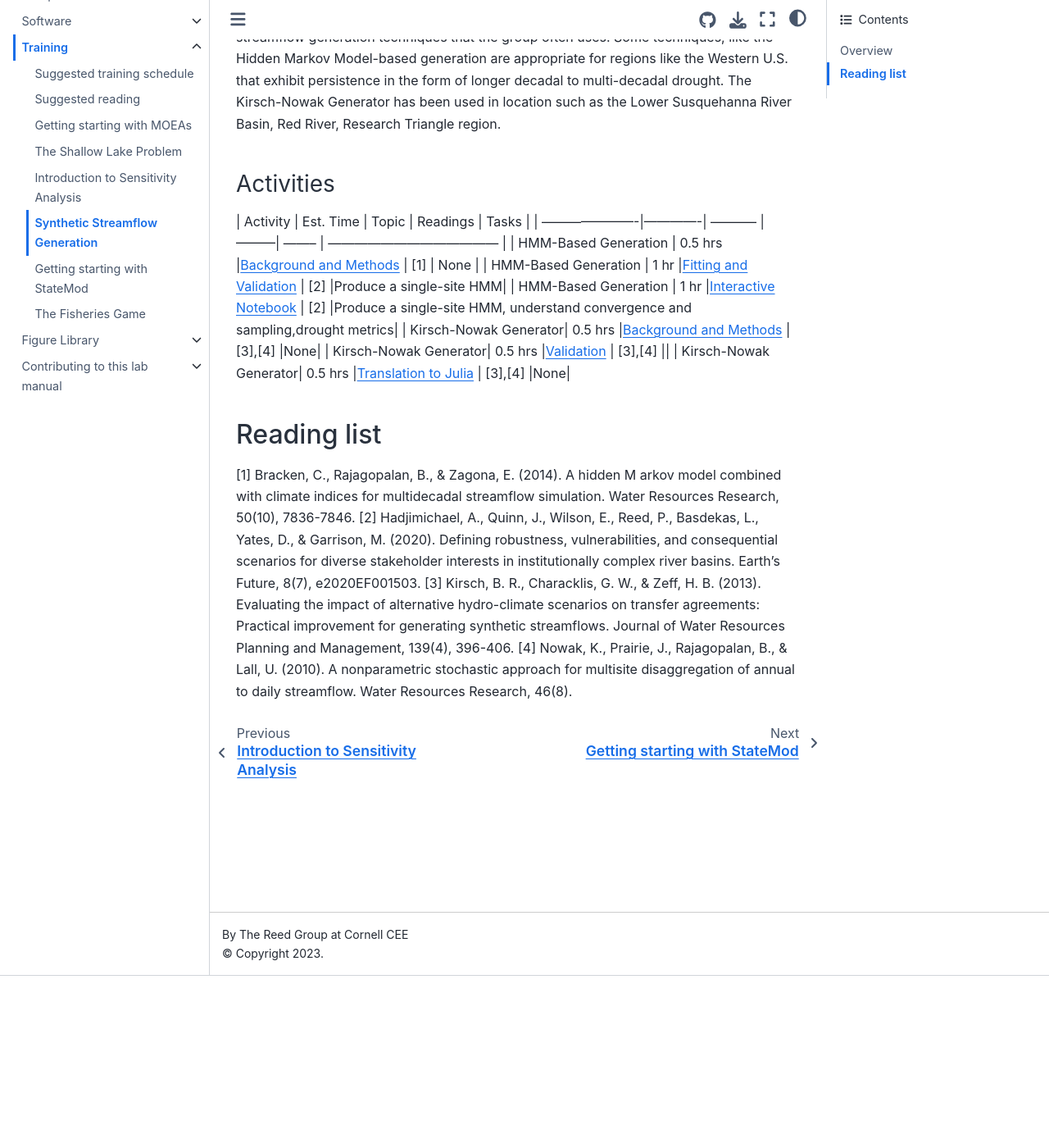
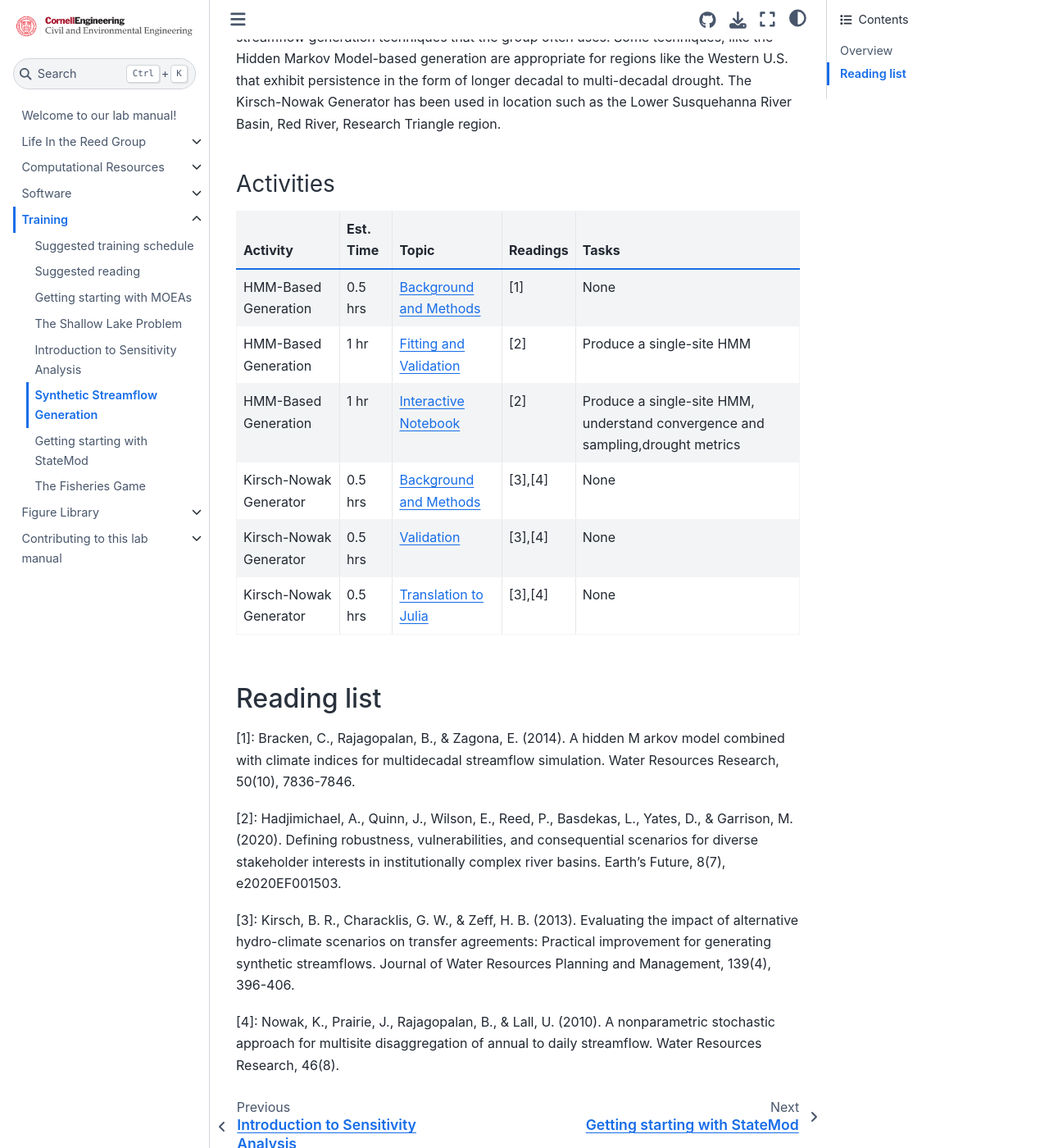
Before and after one commit to reedgroup/reedgroup.github.io, a Jupyter Book: the page built from docs/Training/SyntheticStreamflowGeneration.md, in a window 1280 px wide and 1400 px high, scrolled down 210 px. Shown: the whole window at 82% size. Built offline with Jupyter Book 1.0.4 settings and Sphinx 7.4.7 and the Sphinx Book theme 1.1.4, drawn with Linux system fonts in a browser that asks for light colours; pages that are not in the unit, such as notebooks, are missing from menus.

Commit message:
fix up synthetic streamflow generator

```diff
--- a/docs/Training/SyntheticStreamflowGeneration.md
+++ b/docs/Training/SyntheticStreamflowGeneration.md
@@ -8,17 +8,20 @@
 ### Activities
 
 | Activity              | Est. Time   |  Topic      | Readings | Tasks |
-| ----------------------|-------------| ----------- | ---------| -------- | --------------------------------------- |
+| ----------------------|-------------| ----------- | ---------| ------|
 | HMM-Based Generation  | 0.5 hrs     |[Background and Methods](https://waterprogramming.wordpress.com/2018/07/03/fitting-hidden-markov-models-part-i-background-and-methods/)  | [1] | None |
 | HMM-Based Generation  | 1 hr        |[Fitting and Validation](https://waterprogramming.wordpress.com/2018/07/03/fitting-hidden-markov-models-part-ii-sample-python-script/)  | [2] |Produce a single-site HMM|
 | HMM-Based Generation  | 1 hr        |[Interactive Notebook](https://uc-ebook.org/docs/html/A2_Jupyter_Notebooks.html#a-hidden-markov-modeling-approach-to-creating-synthetic-streamflow-scenarios-tutorial)  | [2] |Produce a single-site HMM, understand convergence and sampling,drought metrics|
 | Kirsch-Nowak Generator| 0.5 hrs     |[Background and Methods](https://waterprogramming.wordpress.com/2017/08/29/open-source-streamflow-generator-part-i-synthetic-generation/) | [3],[4] |None|
-| Kirsch-Nowak Generator| 0.5 hrs     |[Validation](https://waterprogramming.wordpress.com/2017/08/29/open-source-streamflow-generator-part-ii-validation/) | [3],[4] ||
+| Kirsch-Nowak Generator| 0.5 hrs     |[Validation](https://waterprogramming.wordpress.com/2017/08/29/open-source-streamflow-generator-part-ii-validation/) | [3],[4] |None|
 | Kirsch-Nowak Generator| 0.5 hrs     |[Translation to Julia](https://waterprogramming.wordpress.com/2019/03/27/from-matlab-to-julia-insights-from-translating-an-opensource-kirsch-nowak-streamflow-generator-in-julia) | [3],[4] |None|
 
 
 ## Reading list
-\[1] Bracken, C., Rajagopalan, B., & Zagona, E. (2014). A hidden M arkov model combined with climate indices for multidecadal streamflow simulation. Water Resources Research, 50(10), 7836-7846.
-\[2] Hadjimichael, A., Quinn, J., Wilson, E., Reed, P., Basdekas, L., Yates, D., & Garrison, M. (2020). Defining robustness, vulnerabilities, and consequential scenarios for diverse stakeholder interests in institutionally complex river basins. Earth's Future, 8(7), e2020EF001503.
-\[3] Kirsch, B. R., Characklis, G. W., & Zeff, H. B. (2013). Evaluating the impact of alternative hydro-climate scenarios on transfer agreements: Practical improvement for generating synthetic streamflows. Journal of Water Resources Planning and Management, 139(4), 396-406.
-\[4] Nowak, K., Prairie, J., Rajagopalan, B., & Lall, U. (2010). A nonparametric stochastic approach for multisite disaggregation of annual to daily streamflow. Water Resources Research, 46(8).
+[1]: Bracken, C., Rajagopalan, B., & Zagona, E. (2014). A hidden M arkov model combined with climate indices for multidecadal streamflow simulation. Water Resources Research, 50(10), 7836-7846.
+
+[2]: Hadjimichael, A., Quinn, J., Wilson, E., Reed, P., Basdekas, L., Yates, D., & Garrison, M. (2020). Defining robustness, vulnerabilities, and consequential scenarios for diverse stakeholder interests in institutionally complex river basins. Earth's Future, 8(7), e2020EF001503.
+
+[3]: Kirsch, B. R., Characklis, G. W., & Zeff, H. B. (2013). Evaluating the impact of alternative hydro-climate scenarios on transfer agreements: Practical improvement for generating synthetic streamflows. Journal of Water Resources Planning and Management, 139(4), 396-406.
+
+[4]: Nowak, K., Prairie, J., Rajagopalan, B., & Lall, U. (2010). A nonparametric stochastic approach for multisite disaggregation of annual to daily streamflow. Water Resources Research, 46(8).
```
